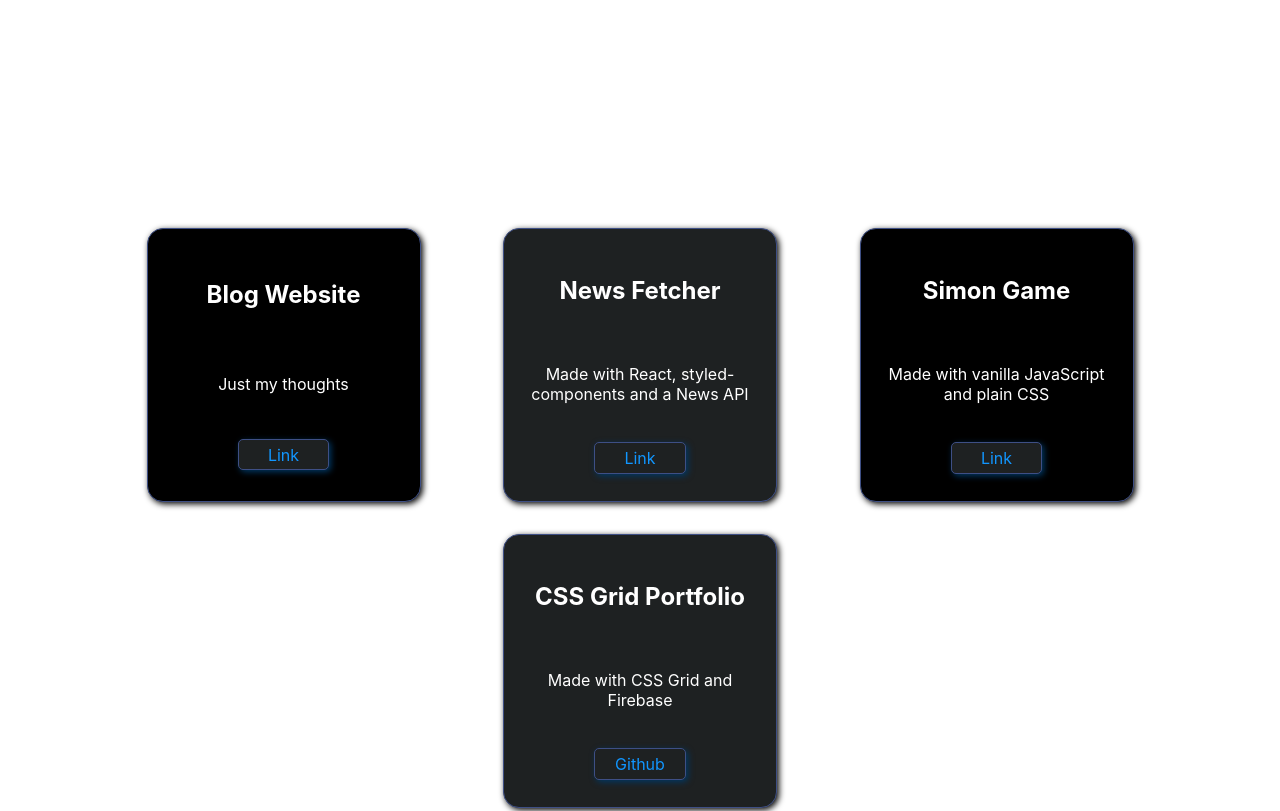
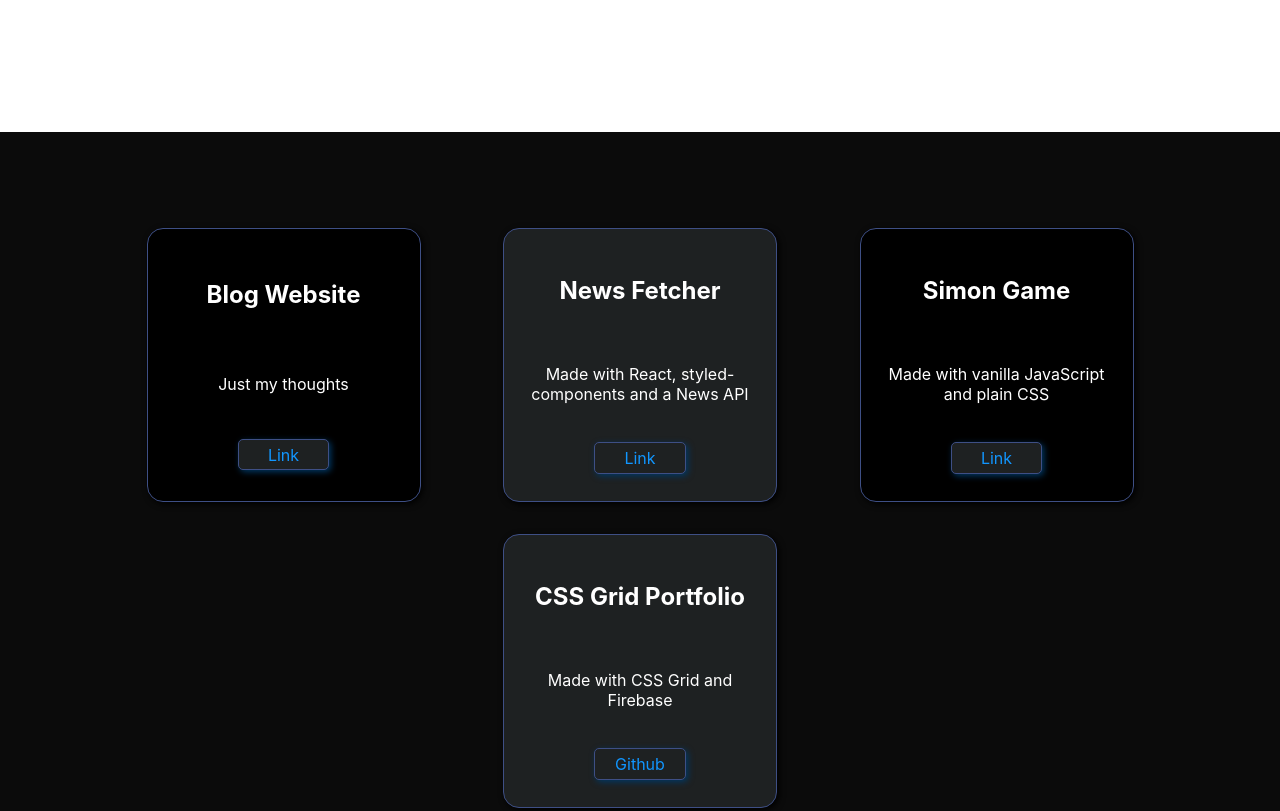
Before and after one commit to Vnzera/svelte-portfolio, a Svelte app: page / in a window 1280 px wide. Shown: the part 620-1431 px from the top of the page. Built offline with nearby package versions, Linux system fonts and the light colour scheme.

Commit message:
Changed Projects section background color

```diff
--- a/src/Projects.svelte
+++ b/src/Projects.svelte
@@ -4,6 +4,7 @@
     flex-wrap: wrap;
     padding: 5rem;
     justify-content: space-evenly;
+    background-color: #0b0b0b;
   }
 
   div {
```
